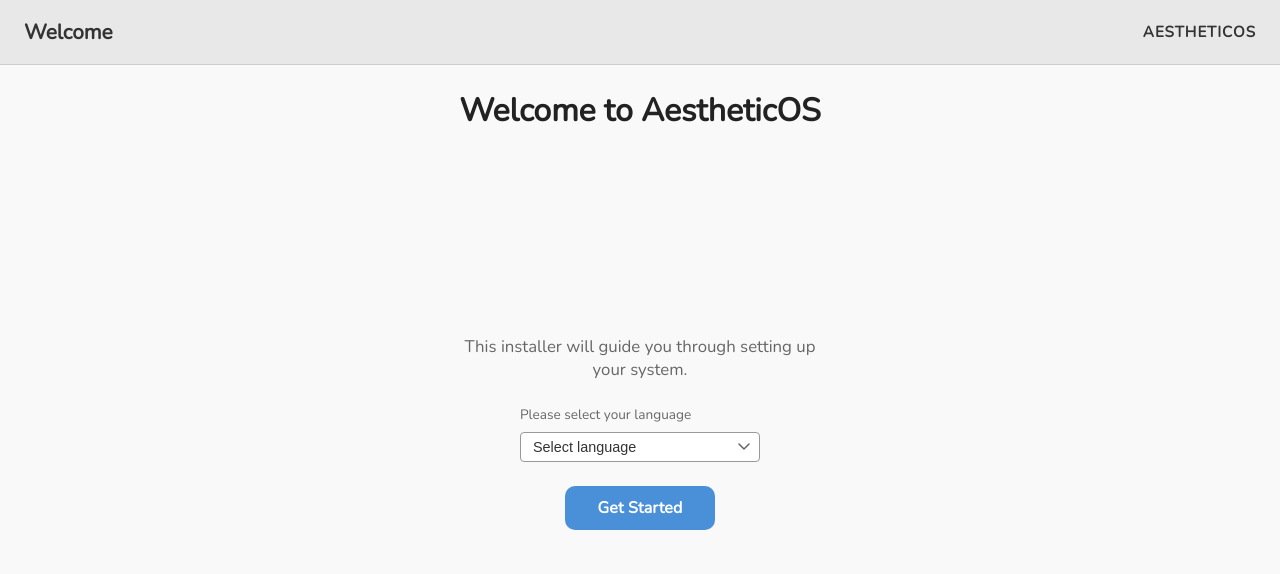
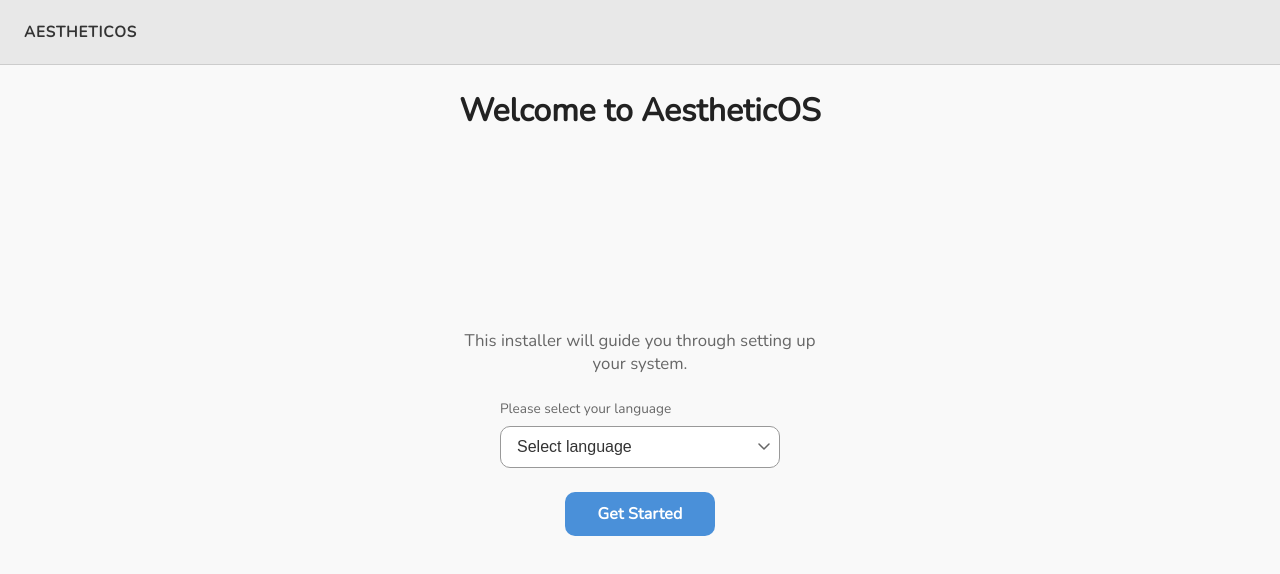
Before and after one commit to aelum-dev/installer, a Svelte app in the folder frontend/: page / in a window 1280 px wide. Shown: the top 574 px of the page. Built offline with nearby package versions, Linux system fonts and the light colour scheme.

Commit message:
Update header and dropdown styles
- Move AestheticOS label to left, remove page title
- Make language selector match Get Started button size
- Increase dropdown width from 240px to 280px
- Align dropdown items to the left

```diff
--- a/frontend/src/components/AppHeader.svelte
+++ b/frontend/src/components/AppHeader.svelte
@@ -2,14 +2,9 @@
 	import { PAGE_NAMES } from '$lib/types';
 
 	let { currentPage }: { currentPage: number } = $props();
-
-	$effect(() => {
-		document.title = `${PAGE_NAMES[currentPage]} — Arch Installer`;
-	});
 </script>
 
 <header class="header">
-	<h1>{PAGE_NAMES[currentPage]}</h1>
 	<span class="brand">AestheticOS</span>
 </header>
 
@@ -17,18 +12,10 @@
 	.header {
 		display: flex;
 		align-items: center;
-		justify-content: space-between;
 		padding: 10px 24px;
 		background-color: #e8e8e8;
 		border-bottom: 1px solid #ccc;
 		min-height: 44px;
-	}
-
-	.header h1 {
-		font-size: 1.3rem;
-		font-weight: 600;
-		color: #333;
-		margin: 0;
 	}
 
 	.brand {
--- a/frontend/src/components/Dropdown.svelte
+++ b/frontend/src/components/Dropdown.svelte
@@ -158,11 +158,11 @@
 		display: flex;
 		align-items: center;
 		gap: 8px;
-		padding: 6px 32px 6px 12px;
+		padding: 11px 32px 11px 16px;
 		border: 1px solid #999;
-		border-radius: 4px;
+		border-radius: 10px;
 		background-color: #fff;
-		font-size: 0.9rem;
+		font-size: 1rem;
 		color: #333;
 		cursor: pointer;
 		min-width: 160px;
@@ -224,6 +224,7 @@
 		cursor: pointer;
 		white-space: nowrap;
 		transition: background-color 0.1s ease;
+		text-align: left;
 	}
 
 	.dropdown-item:hover,
--- a/frontend/src/pages/WelcomePage.svelte
+++ b/frontend/src/pages/WelcomePage.svelte
@@ -59,7 +59,7 @@
 					options={dropdownOptions}
 					selectedValue={selectedCode}
 					placeholder="Select language"
-					width={240}
+					width={280}
 					onChange={onLanguageChange}
 				/>
 			</div>
```
